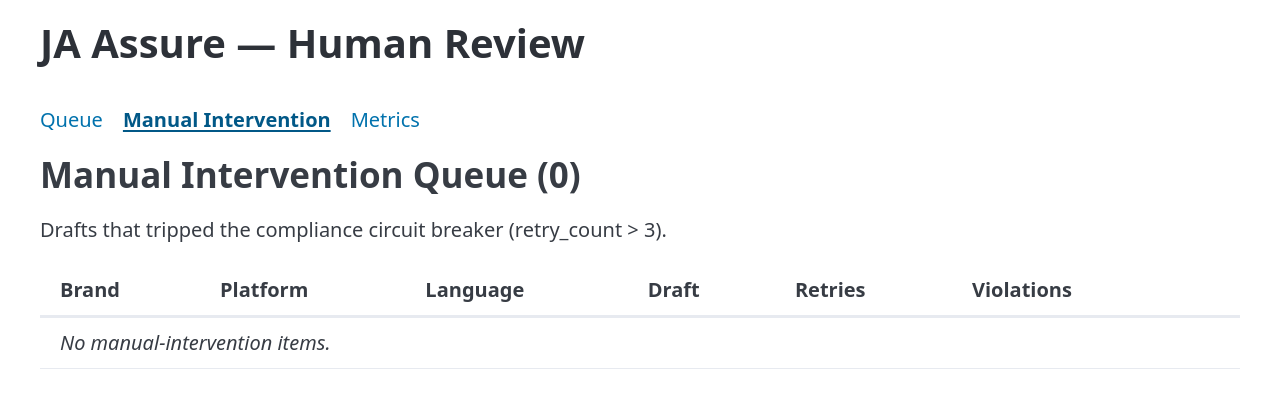
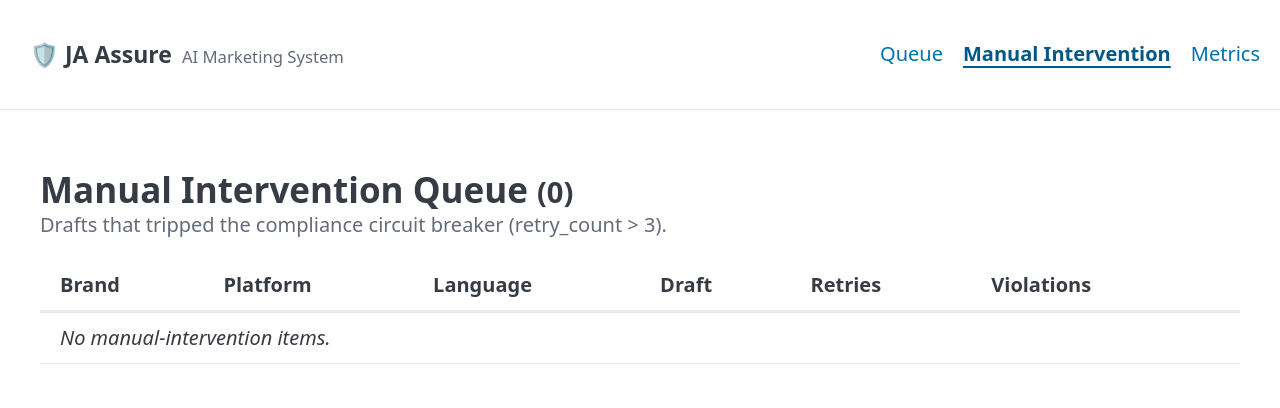
Before and after one commit to Prarabdha7/GCICI26, a FastAPI app: page /dashboard/manual-intervention in a window 1280 px wide. Shown: the top 408 px of the page. Run offline with FastAPI, Linux system fonts and the light colour scheme; some libraries are stand-ins or nearby versions.

Commit message:
feat: polish dashboard UI and add unified demo runner script
Co-authored-by: ShouryaShri <shouryashrivastava247@gmail.com>
Co-authored-by: kkm121 <787muthu@gmail.com>
Co-authored-by: beda5916 <beda5916@gmail.com>

```diff
--- a/app/templates/base.html
+++ b/app/templates/base.html
@@ -7,27 +7,70 @@
     <link rel="stylesheet" href="https://cdn.jsdelivr.net/npm/@picocss/pico@2/css/pico.min.css">
     <script src="https://cdn.jsdelivr.net/npm/htmx.org@1.9.12/dist/htmx.min.js"></script>
     <style>
-        .badge { padding: 0.15rem 0.6rem; border-radius: 999px; font-size: 0.75rem; }
+        :root {
+            --brand-danger: #b42318;
+            --brand-danger-bg: #fef2f2;
+        }
+        body > nav.navbar {
+            border-bottom: 1px solid var(--pico-muted-border-color);
+            padding-block: 0.85rem;
+            margin-bottom: 2rem;
+        }
+        .navbar .brand { display: flex; align-items: baseline; gap: 0.5rem; }
+        .navbar .brand strong { font-size: 1.15rem; }
+        .navbar .brand small { color: var(--pico-muted-color); }
+        .navbar ul li a[aria-current="page"] {
+            font-weight: 700;
+            text-decoration: underline;
+            text-underline-offset: 0.25rem;
+        }
+
+        .badge {
+            display: inline-block;
+            padding: 0.2rem 0.7rem;
+            border-radius: 999px;
+            font-size: 0.72rem;
+            font-weight: 700;
+            text-transform: uppercase;
+            letter-spacing: 0.03em;
+        }
         .badge-pending { background: #fef3c7; color: #92400e; }
         .badge-manual_intervention { background: #fee2e2; color: #991b1b; }
         .badge-approved { background: #dcfce7; color: #166534; }
+        .badge-scheduled { background: #dbeafe; color: #1e40af; }
+        .badge-published { background: #e0e7ff; color: #3730a3; }
         .badge-rejected { background: #e5e7eb; color: #374151; }
-        nav ul li a[aria-current="page"] { font-weight: bold; text-decoration: underline; }
-        .metric-value { font-size: 2rem; margin: 0; }
+
+        .btn-danger {
+            --pico-background-color: var(--brand-danger);
+            --pico-border-color: var(--brand-danger);
+            --pico-color: #fff;
+        }
+        .btn-danger:hover, .btn-danger:focus {
+            filter: brightness(0.92);
+        }
+
+        article { margin-bottom: 1.5rem; }
+        .metric-value { font-size: 2.25rem; font-weight: 700; margin: 0.15rem 0 0; color: var(--pico-primary); }
+        .metric-caption { color: var(--pico-muted-color); font-size: 0.85rem; margin: 0; }
+        video { border-radius: var(--pico-border-radius); background: #000; }
     </style>
 </head>
 <body>
+<nav class="navbar container-fluid">
+    <ul>
+        <li class="brand">
+            <strong>🛡️ JA Assure</strong>
+            <small>AI Marketing System</small>
+        </li>
+    </ul>
+    <ul>
+        <li><a href="/dashboard" {% if active_tab == "queue" %}aria-current="page"{% endif %}>Queue</a></li>
+        <li><a href="/dashboard/manual-intervention" {% if active_tab == "manual" %}aria-current="page"{% endif %}>Manual Intervention</a></li>
+        <li><a href="/dashboard/metrics" {% if active_tab == "metrics" %}aria-current="page"{% endif %}>Metrics</a></li>
+    </ul>
+</nav>
 <main class="container">
-    <header>
-        <h1>JA Assure — Human Review</h1>
-        <nav>
-            <ul>
-                <li><a href="/dashboard" {% if active_tab == "queue" %}aria-current="page"{% endif %}>Queue</a></li>
-                <li><a href="/dashboard/manual-intervention" {% if active_tab == "manual" %}aria-current="page"{% endif %}>Manual Intervention</a></li>
-                <li><a href="/dashboard/metrics" {% if active_tab == "metrics" %}aria-current="page"{% endif %}>Metrics</a></li>
-            </ul>
-        </nav>
-    </header>
     {% block content %}{% endblock %}
 </main>
 </body>
--- a/app/templates/manual_intervention.html
+++ b/app/templates/manual_intervention.html
@@ -1,22 +1,24 @@
 {% extends "base.html" %}
 {% block title %}Manual Intervention — JA Assure Review{% endblock %}
 {% block content %}
-<h2>Manual Intervention Queue ({{ items|length }})</h2>
-<p>Drafts that tripped the compliance circuit breaker (retry_count &gt; {{ max_retries }}).</p>
+<hgroup>
+    <h2>Manual Intervention Queue <small>({{ items|length }})</small></h2>
+    <p>Drafts that tripped the compliance circuit breaker (retry_count &gt; {{ max_retries }}).</p>
+</hgroup>
 <table>
     <thead>
-        <tr><th>Brand</th><th>Platform</th><th>Language</th><th>Draft</th><th>Retries</th><th>Violations</th><th></th></tr>
+        <tr><th>Brand</th><th>Platform</th><th>Language</th><th>Draft</th><th>Retries</th><th>Violations</th><th style="width: 1%;"></th></tr>
     </thead>
     <tbody>
         {% for item in items %}
         <tr>
-            <td>{{ item.brand }}</td>
+            <td><strong>{{ item.brand }}</strong></td>
             <td>{{ item.platform }}</td>
             <td>{{ item.language }}</td>
             <td>{{ item.draft_content[:80] }}{% if item.draft_content|length > 80 %}…{% endif %}</td>
             <td>{{ item.retry_count }}</td>
-            <td>{{ item.compliance_errors|length }}</td>
-            <td><a href="/dashboard/queue/{{ item.id }}" role="button" class="secondary">Review</a></td>
+            <td><span class="badge badge-manual_intervention">{{ item.compliance_errors|length }}</span></td>
+            <td><a href="/dashboard/queue/{{ item.id }}" role="button" class="secondary" style="white-space: nowrap;">Review</a></td>
         </tr>
         {% else %}
         <tr><td colspan="7"><em>No manual-intervention items.</em></td></tr>
```
Also changed, not shown: app/templates/_queue_row.html (+6 -4 lines), app/templates/dashboard.html (+5 -2 lines), app/templates/metrics.html (+30 -9 lines), app/templates/queue_detail.html (+14 -11 lines), 1 other file.
